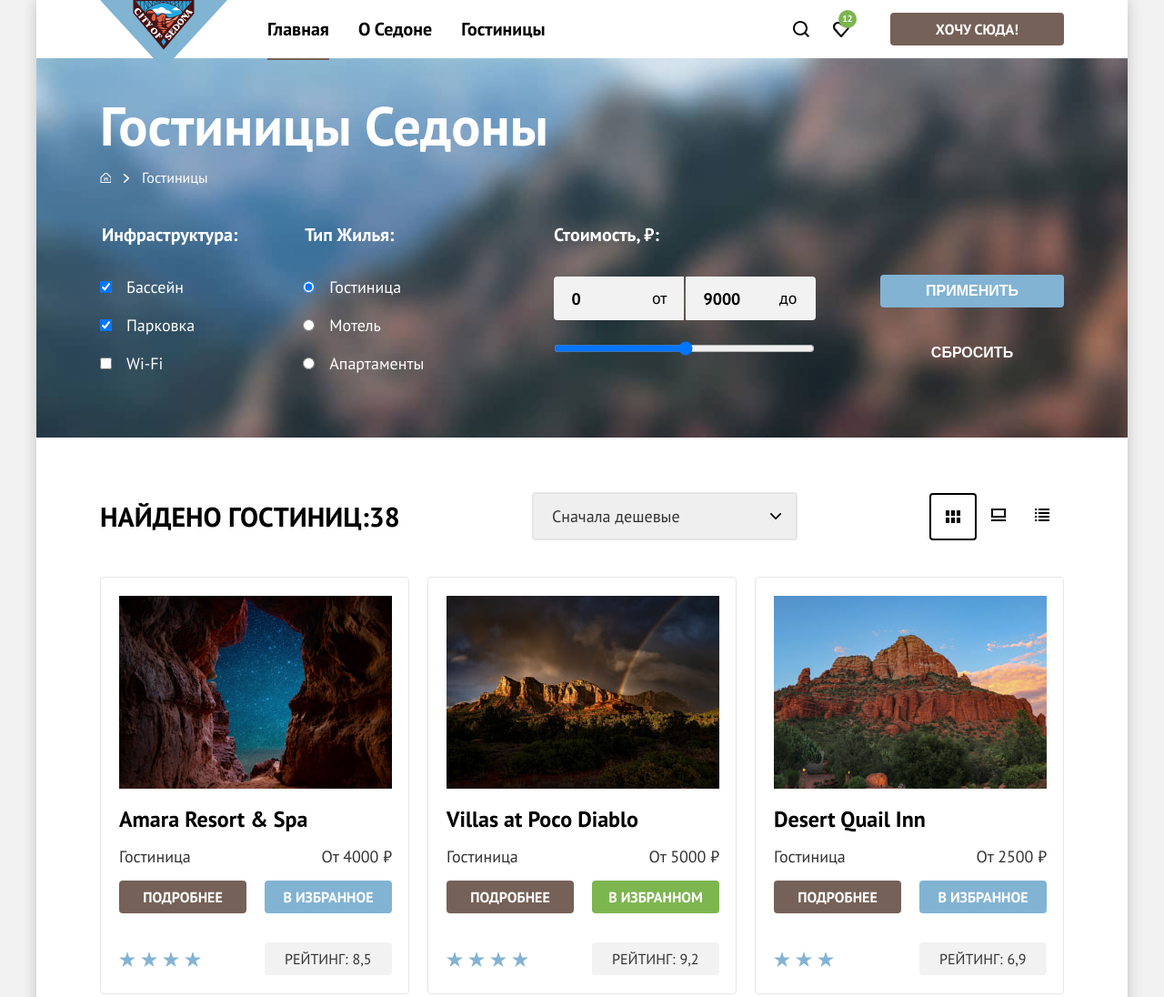
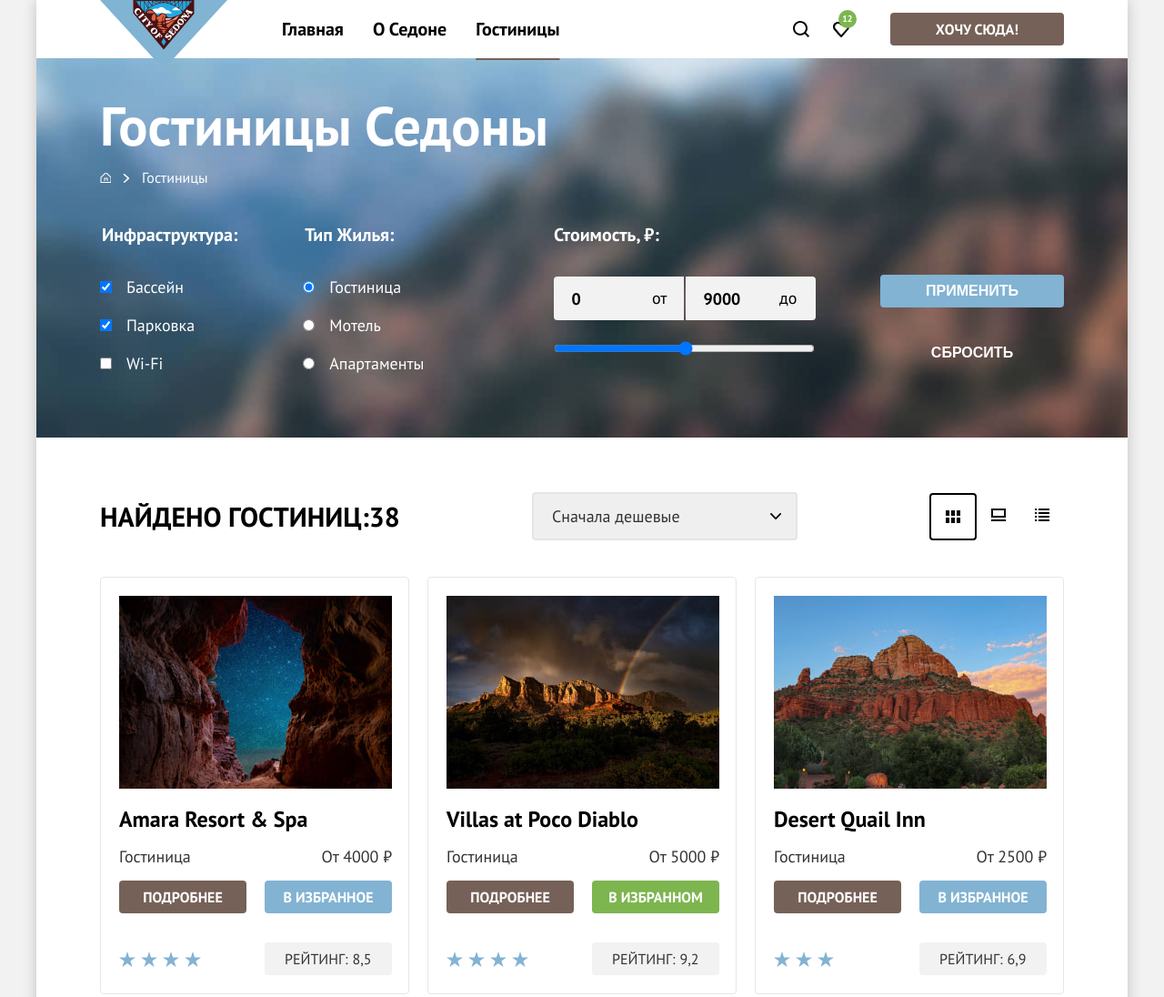
Before and after one commit to novize/262461-sedona-39, a plain HTML site: page catalog.html in a window 1280 px wide. Shown: the top 1096 px of the page at 91% size. Drawn offline with Linux system fonts and the light colour scheme.

Commit message:
Задание 6, 7, 8 - доработка

```diff
--- a/catalog.html
+++ b/catalog.html
@@ -16,9 +16,9 @@
                 alt="Логотип сайта Седона" width="140" height="70"></a>
           </div>
           <ul class="navigation-list navigation-links">
-            <li class="navigation-item"><a href="index.html" class="navigation-link active">Главная</a></li>
+            <li class="navigation-item"><a href="index.html" class="navigation-link">Главная</a></li>
             <li class="navigation-item"><a href="about.html" class="navigation-link">О Седоне</a></li>
-            <li class="navigation-item"><a href="catalog.html" class="navigation-link">Гостиницы</a></li>
+            <li class="navigation-item"><a href="catalog.html" class="navigation-link active">Гостиницы</a></li>
           </ul>
           <ul class="navigation-list navigation-user">
             <li class="navigation-item"><a href="#" class="navigation-link search"><span
--- a/styles/style.css
+++ b/styles/style.css
@@ -91,6 +91,7 @@ body {
   display: flex;
   flex-direction: row;
   align-items: center;
+  margin: 0;
   padding: 0;
   padding-left: 44px;
 }
@@ -102,10 +103,6 @@ body {
 .navigation-links {
   flex-wrap: wrap;
   margin-right: auto;
-}
-
-.navigation-links .navigation-item {
-  margin-right: 32px;
 }
 
 .navigation-links .navigation-item:last-child {
@@ -130,6 +127,11 @@ body {
   color: #000000;
   text-transform: capitalize;
   text-decoration: none;
+}
+
+.navigation-links .navigation-link {
+  margin: 0;
+  padding: 20px 16px;
 }
 
 .search,
@@ -511,6 +513,7 @@ body {
   line-height: 24px;
   text-align: left;
   width: 452px;
+  padding: 14px 20px;
   border: none;
   outline: none;
   border-radius: 4px 0 0 4px;
@@ -1116,7 +1119,7 @@ body {
   width: 140px;
 }
 
-/* Резерв для 5-ти звездочного отеля
+/* Резерв для 5-ти звездочного отеля*/
 .five-stars {
   background-image: url(../image/svg/raiting-star-icon.svg),
                     url(../image/svg/raiting-star-icon.svg),
@@ -1126,7 +1129,7 @@ body {
   background-repeat: no-repeat, no-repeat, no-repeat, no-repeat, no-repeat;
   background-position: left 50%, 24px 50%, 48px 50%, 72px 50%, 96px 50%;
 }
-*/
+
 
 .four-stars {
   background-image: url(../image/svg/raiting-star-icon.svg),
```
Also changed, not shown: index.html (+0 -1 lines).
